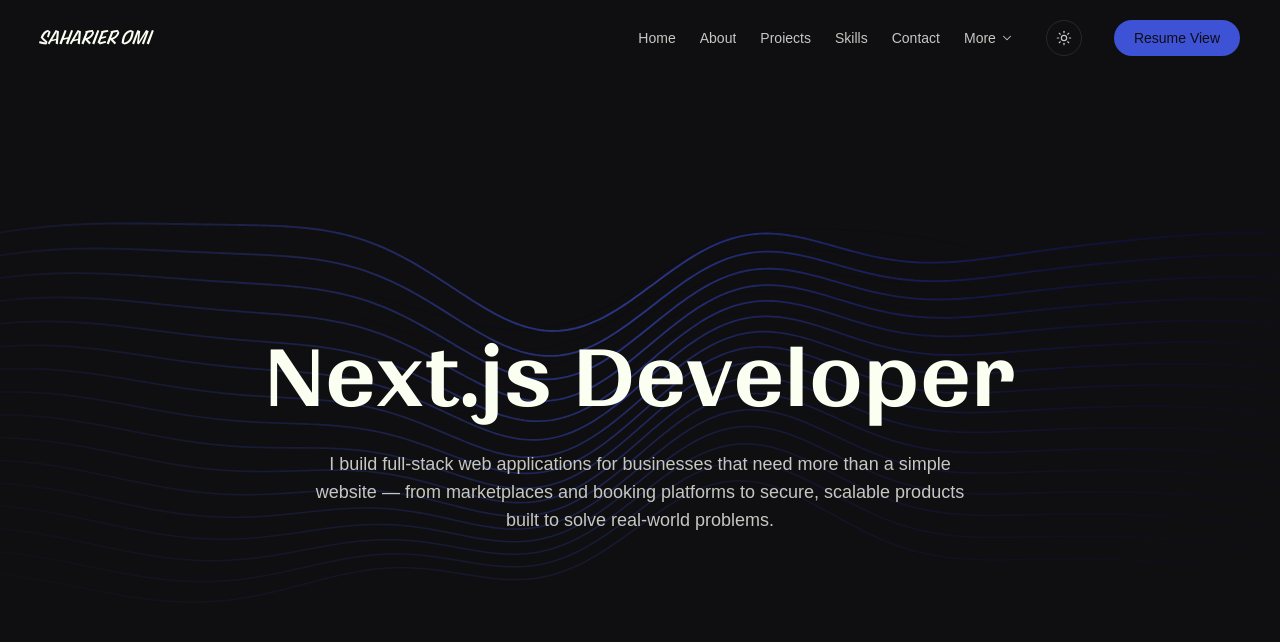
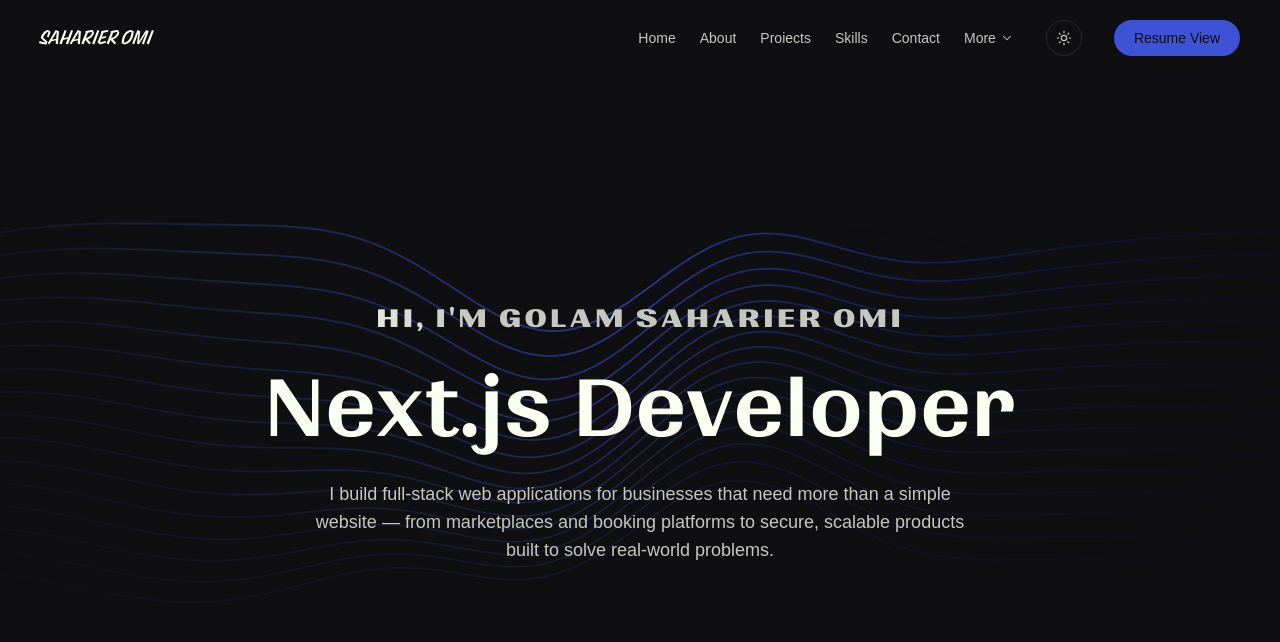
Before and after one commit to Saharier36/saharieromi, a Next.js app: page / in a window 1280 px wide. Shown: the top 642 px of the page. Built offline with nearby package versions, Linux system fonts and the light colour scheme; a web font is replaced by a local one.

Commit message:
add ShinyText component for animated text effects and update Hero section to include it

```diff
--- a/src/app/globals.css
+++ b/src/app/globals.css
@@ -53,6 +53,7 @@
   --accent-hover: #090c9b;
   --accent-subtle: rgba(180, 197, 228, 0.25);
   --on-accent: #fbfff1;
+  --shine-color: var(--text-primary);
 
   --background: var(--bg-primary);
   --foreground: var(--text-primary);
@@ -101,6 +102,7 @@
   --accent-hover: #090c9b;
   --accent-subtle: rgba(61, 82, 213, 0.15);
   --on-accent: #fbfff1;
+  --shine-color: var(--on-accent);
 
   --background: var(--bg-primary);
   --foreground: var(--text-primary);
--- a/src/components/sections/hero.tsx
+++ b/src/components/sections/hero.tsx
@@ -1,5 +1,6 @@
 import { RibbonMeshBackground } from "@/components/ui-custom/ribbon-mesh-background";
 import { ShuffleRotatingText } from "@/components/ui-custom/shuffle-rotating-text";
+import { ShinyText } from "@/components/ui-custom/shiny-text";
 
 const ROLES = ["Full-Stack", "Frontend", "Next.js"];
 
@@ -12,11 +13,20 @@
       <RibbonMeshBackground />
 
       <div className="relative z-10 flex min-h-[calc(100vh-88px)] flex-col items-center justify-center gap-6 px-6 text-center">
+        <ShinyText
+          text="Hi, I'm Golam Saharier Omi"
+          className="font-display text-xl font-bold tracking-[0.1em] uppercase sm:text-2xl md:text-3xl"
+          color="var(--text-secondary)"
+          shineColor="var(--shine-color)"
+          speed={2.5}
+          spread={100}
+        />
+
         <h1 className="font-display text-6xl leading-none text-text-primary sm:text-6xl md:text-7xl lg:text-8xl">
           <ShuffleRotatingText words={ROLES} /> Developer
         </h1>
 
-        <p className="font-body max-w-2xl text-base text-text-secondary sm:text-lg">
+        <p className="font-body max-w-2xl text-base font-medium text-text-secondary sm:text-lg">
           I build full-stack web applications for businesses that need more than
           a simple website — from marketplaces and booking platforms to secure,
           scalable products built to solve real-world problems.
--- /dev/null
+++ b/src/components/ui-custom/shiny-text.tsx
@@ -0,0 +1,130 @@
+"use client";
+
+import { useCallback, useEffect, useRef, useState } from "react";
+import {
+  motion,
+  useMotionValue,
+  useAnimationFrame,
+  useTransform,
+} from "framer-motion";
+
+interface ShinyTextProps {
+  text: string;
+  disabled?: boolean;
+  speed?: number;
+  className?: string;
+  color?: string;
+  shineColor?: string;
+  spread?: number;
+  yoyo?: boolean;
+  pauseOnHover?: boolean;
+  direction?: "left" | "right";
+  delay?: number;
+}
+
+export function ShinyText({
+  text,
+  disabled = false,
+  speed = 2,
+  className = "",
+  color = "#b5b5b5",
+  shineColor = "#ffffff",
+  spread = 120,
+  yoyo = false,
+  pauseOnHover = false,
+  direction = "left",
+  delay = 0,
+}: ShinyTextProps) {
+  const [isPaused, setIsPaused] = useState(false);
+  const progress = useMotionValue(0);
+  const elapsedRef = useRef(0);
+  const lastTimeRef = useRef<number | null>(null);
+  const directionRef = useRef(direction === "left" ? 1 : -1);
+
+  const animationDuration = speed * 1000;
+  const delayDuration = delay * 1000;
+
+  useAnimationFrame((time) => {
+    if (disabled || isPaused) {
+      lastTimeRef.current = null;
+      return;
+    }
+
+    if (lastTimeRef.current === null) {
+      lastTimeRef.current = time;
+      return;
+    }
+
+    const deltaTime = time - lastTimeRef.current;
+    lastTimeRef.current = time;
+
+    elapsedRef.current += deltaTime;
+
+    if (yoyo) {
+      const cycleDuration = animationDuration + delayDuration;
+      const fullCycle = cycleDuration * 2;
+      const cycleTime = elapsedRef.current % fullCycle;
+
+      if (cycleTime < animationDuration) {
+        const p = (cycleTime / animationDuration) * 100;
+        progress.set(directionRef.current === 1 ? p : 100 - p);
+      } else if (cycleTime < cycleDuration) {
+        progress.set(directionRef.current === 1 ? 100 : 0);
+      } else if (cycleTime < cycleDuration + animationDuration) {
+        const reverseTime = cycleTime - cycleDuration;
+        const p = 100 - (reverseTime / animationDuration) * 100;
+        progress.set(directionRef.current === 1 ? p : 100 - p);
+      } else {
+        progress.set(directionRef.current === 1 ? 0 : 100);
+      }
+    } else {
+      const cycleDuration = animationDuration + delayDuration;
+      const cycleTime = elapsedRef.current % cycleDuration;
+
+      if (cycleTime < animationDuration) {
+        const p = (cycleTime / animationDuration) * 100;
+        progress.set(directionRef.current === 1 ? p : 100 - p);
+      } else {
+        progress.set(directionRef.current === 1 ? 100 : 0);
+      }
+    }
+  });
+
+  useEffect(() => {
+    directionRef.current = direction === "left" ? 1 : -1;
+    elapsedRef.current = 0;
+    progress.set(0);
+  }, [direction, progress]);
+
+  const backgroundPosition = useTransform(
+    progress,
+    (p) => `${150 - p * 2}% center`,
+  );
+
+  const handleMouseEnter = useCallback(() => {
+    if (pauseOnHover) setIsPaused(true);
+  }, [pauseOnHover]);
+
+  const handleMouseLeave = useCallback(() => {
+    if (pauseOnHover) setIsPaused(false);
+  }, [pauseOnHover]);
+
+  const gradientStyle = {
+    backgroundImage: `linear-gradient(${spread}deg, ${color} 0%, ${color} 35%, ${shineColor} 50%, ${color} 65%, ${color} 100%)`,
+    backgroundSize: "200% auto",
+    WebkitBackgroundClip: "text" as const,
+    backgroundClip: "text" as const,
+    WebkitTextFillColor: "transparent",
+  };
+
+  return (
+    <motion.span
+      className={`inline-block ${className}`}
+      style={{ ...gradientStyle, backgroundPosition }}
+      onMouseEnter={handleMouseEnter}
+      onMouseLeave={handleMouseLeave}
+    >
+      {text}
+    </motion.span>
+  );
+}
```
